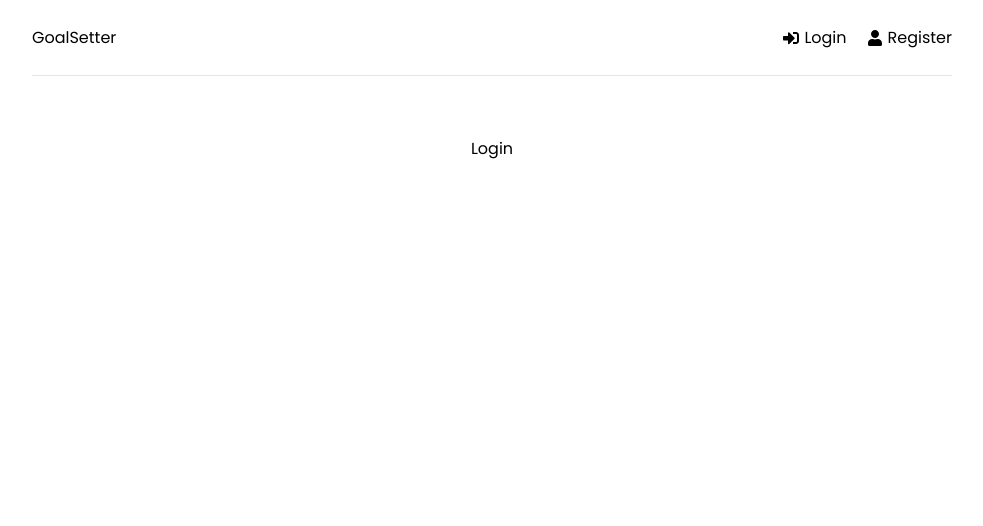
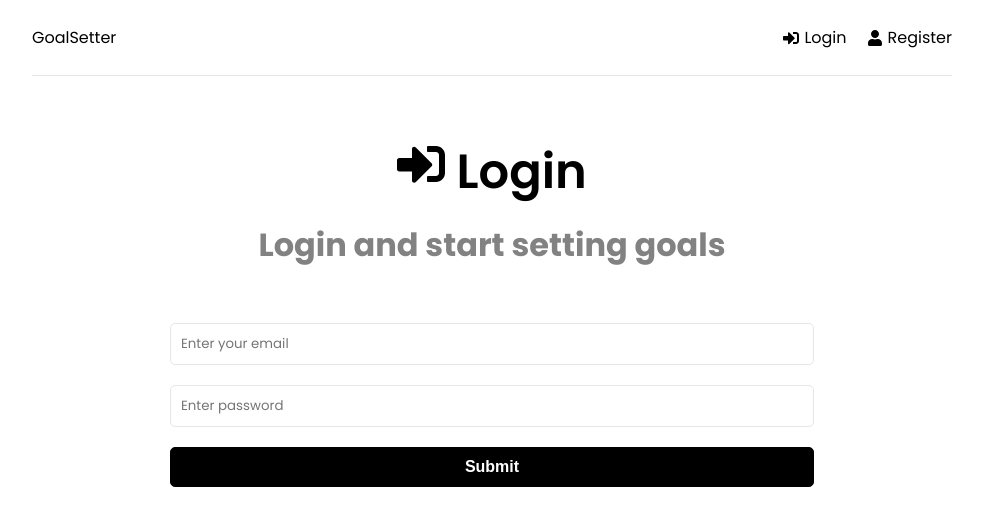
Before and after one commit to S1lkway/mern_goals, a React (Create React App) app in the folder frontend/: page /login in a window 1280 px wide. Shown: the top 526 px of the page, without its empty margins (148-1131 px from the left). Built offline with nearby package versions, Linux system fonts and the light colour scheme.

Commit message:
login page

```diff
--- a/frontend/src/pages/Login.jsx
+++ b/frontend/src/pages/Login.jsx
@@ -1,7 +1,67 @@
+import { useState, useEffect } from 'react'
+import { FaSignInAlt } from 'react-icons/fa'
+
 function Login() {
-  return (
-    <div>Login</div>
-  )
+  const [formData, setFormData] = useState({
+    email: '',
+    password: ''
+  })
+
+  const { email, password } = formData
+
+  const onChange = (e) => {
+    setFormData((prevState) => ({
+      ...prevState,
+      [e.target.name]: e.target.value,
+    }))
+  }
+
+  const onSubmit = (e) => {
+    e.preventDefault()
+  }
+
+
+  return <>
+    <section className='heading'>
+      <h1>
+        <FaSignInAlt /> Login
+      </h1>
+      <p>Login and start setting goals</p>
+    </section>
+
+    <section className='form'>
+      <form onSubmit={onSubmit}>
+
+        <div className="form-group">
+          <input
+            type="email" className='form-control'
+            id="email"
+            name='email'
+            value={email}
+            placeholder='Enter your email'
+            onChange={onChange}
+          />
+        </div>
+        <div className="form-group">
+          <input
+            type="password" className='form-control'
+            id="password"
+            name='password'
+            value={password}
+            placeholder='Enter password'
+            onChange={onChange}
+          />
+        </div>
+
+        <div className="form-group">
+          <button type='submit' className='btn btn-block'>
+            Submit
+          </button>
+        </div>
+
+      </form>
+    </section>
+  </>
 }
 
 export default Login
```
